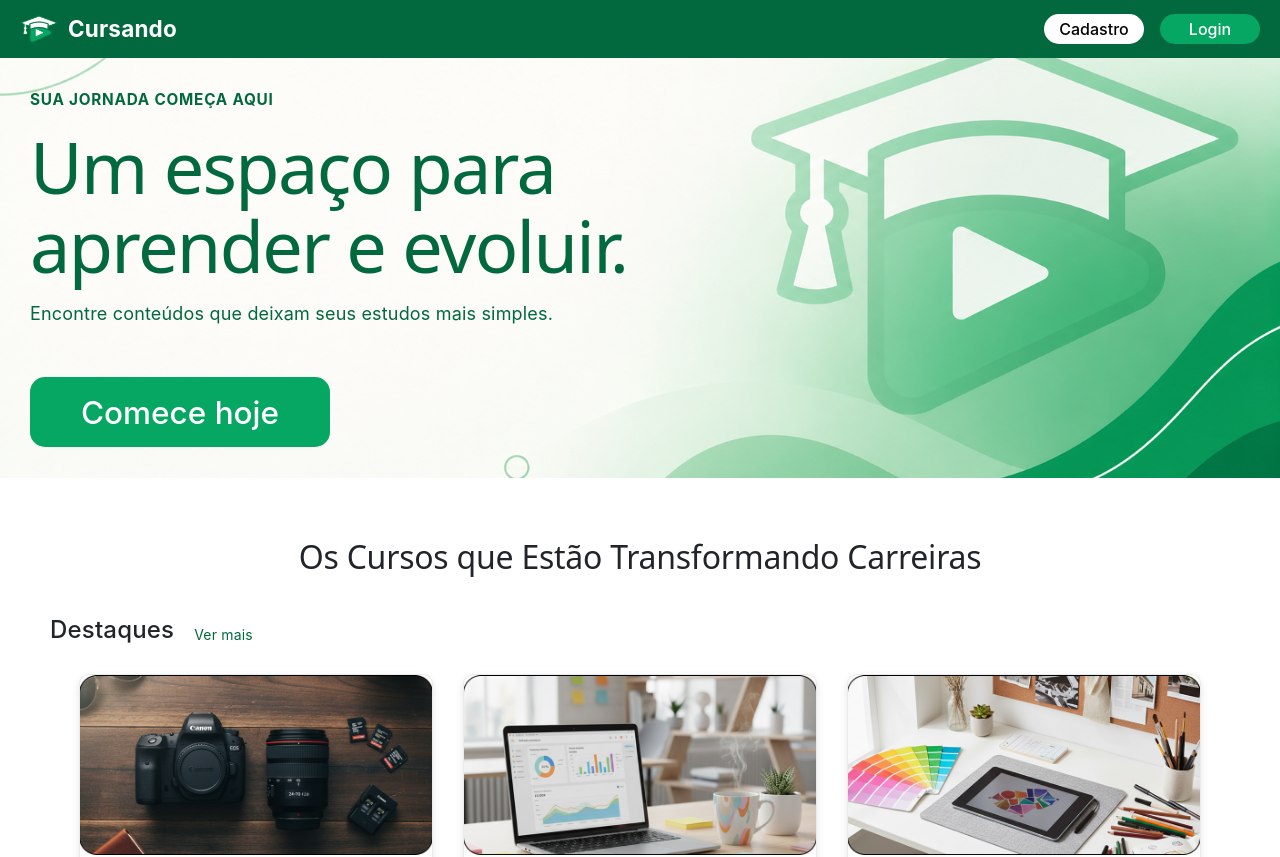
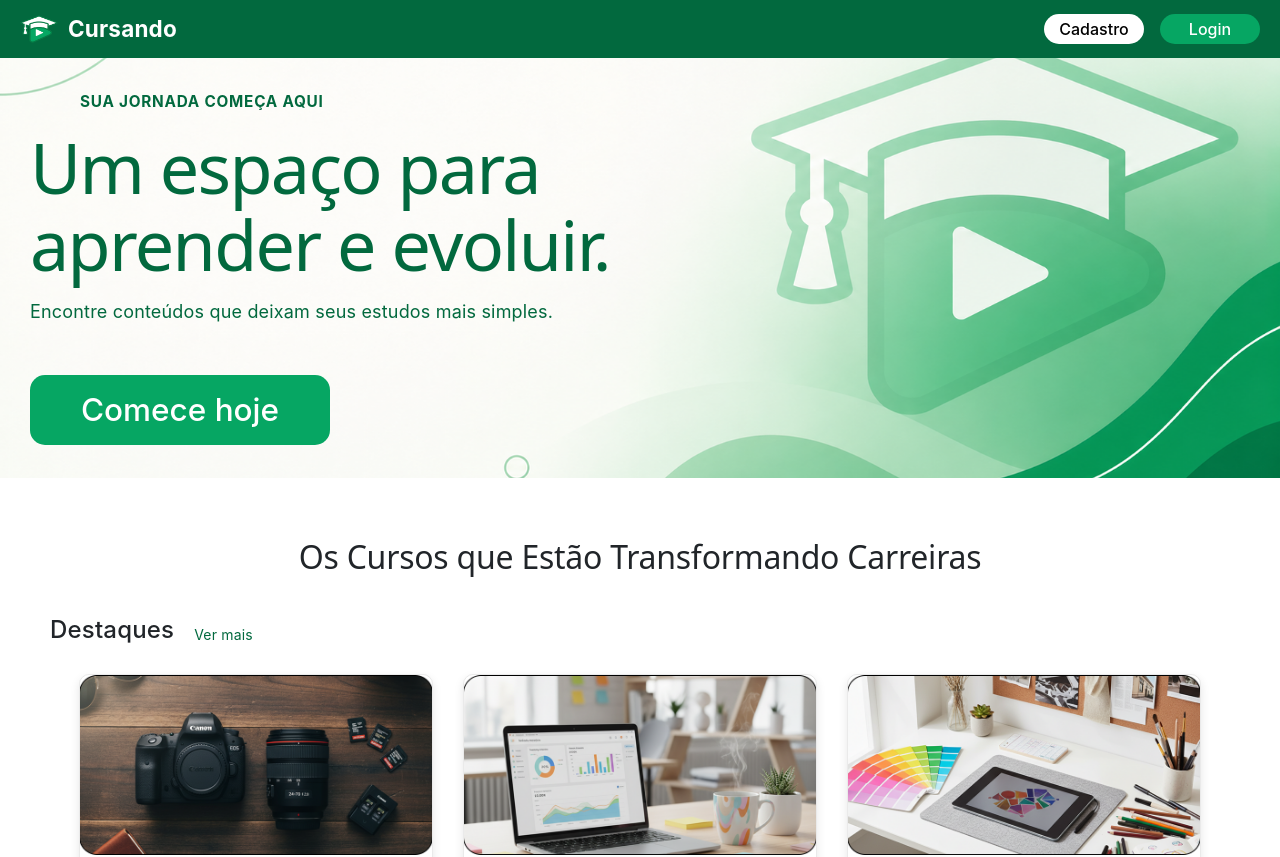
Before and after one commit to Kaua-Cardoso-Barbosa/Cursando, a React (Vite) app in the folder frontend/: page / in a window 1280 px wide. Shown: the top 857 px of the page. Built offline with nearby package versions, Linux system fonts and the light colour scheme.

Commit message:
Arrumando home

```diff
--- a/frontend/src/pages/Home/Home.module.css
+++ b/frontend/src/pages/Home/Home.module.css
@@ -32,10 +32,11 @@
     font-weight: 700;
     letter-spacing: .05em;
     text-transform: uppercase;
+    padding-left: 50px;
 }
 .banner h1 {
     margin: 0 0 15px; color: inherit;
-    font-size: 4rem;
+    font-size: 70px;
     line-height: 1.1;
 }
 
```
